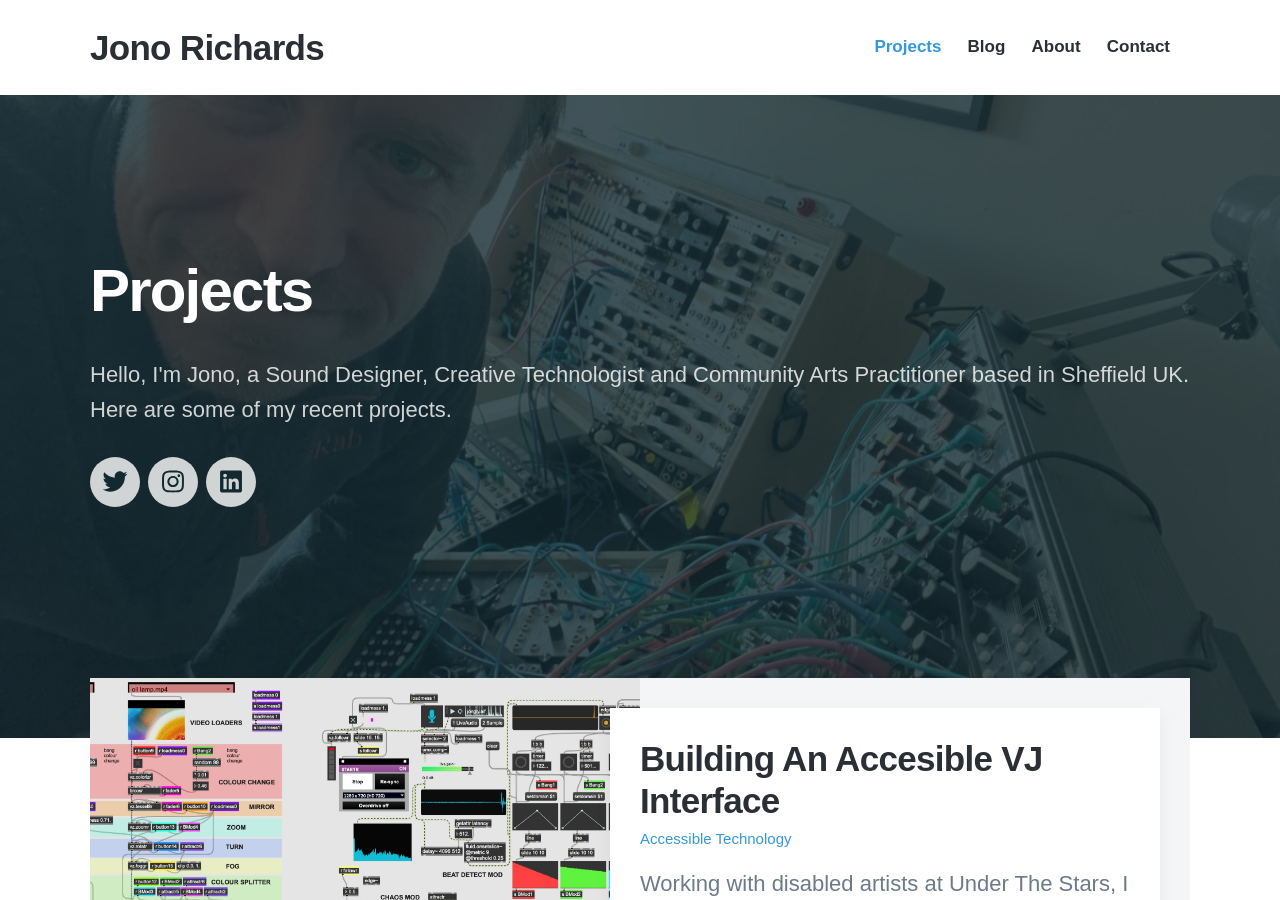
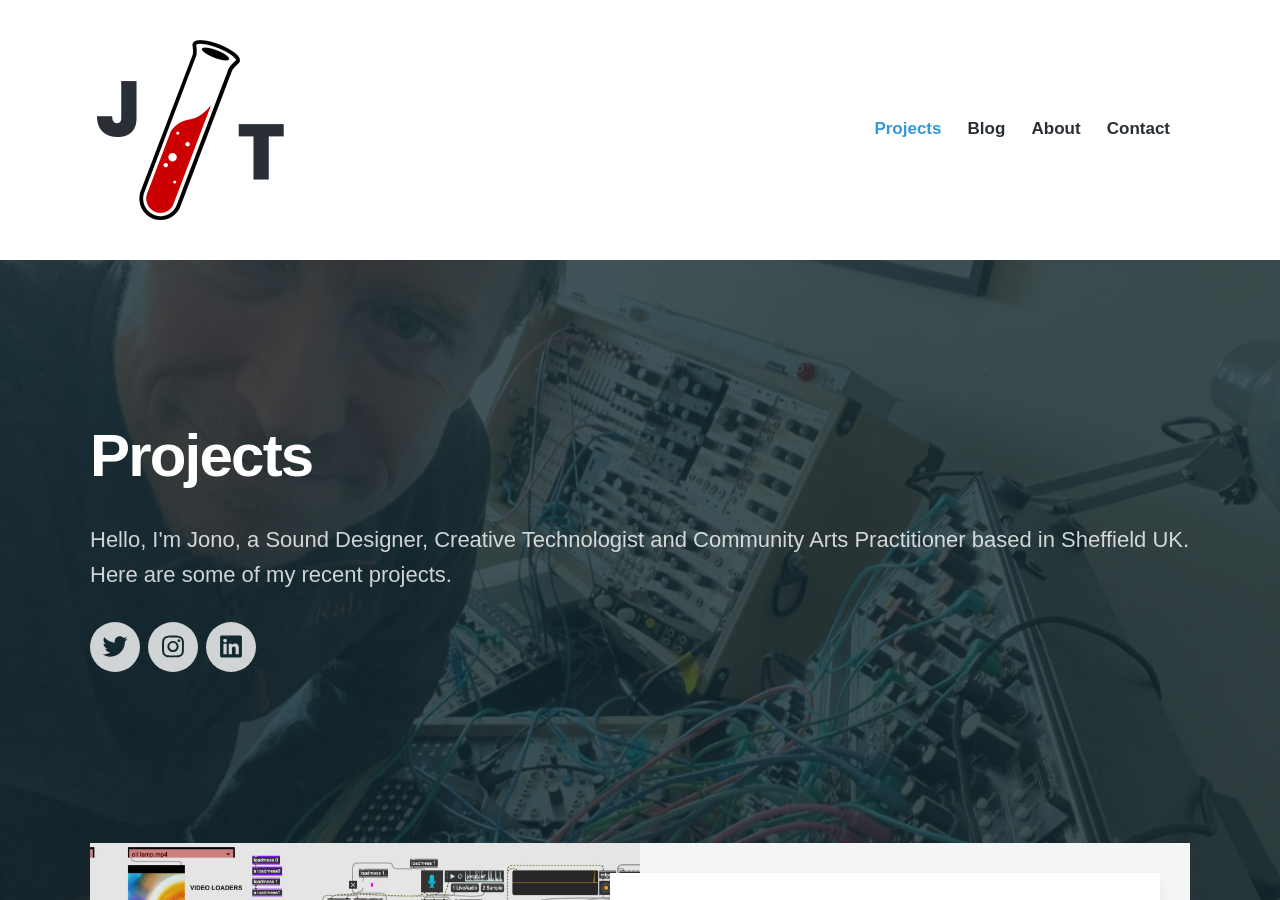
Before and after one commit to jonorichards/jonorichards.github.io, a Jekyll site: the page built from index.html, in a window 1280 px wide and 900 px high. Built offline with Jekyll 4.4.1, drawn with Linux system fonts in a browser that asks for light colours; nearby versions of some CDN libraries; some web fonts are replaced.

Commit message:
Update settings.yml
logo imagee test

```diff
--- a/_data/settings.yml
+++ b/_data/settings.yml
@@ -3,7 +3,7 @@ basic_settings:
   favicon_image: /images/favicon.png
 
 header_settings:
-  logo_image:
+  logo_image: /images/favicon.png
   logo_width: 200
 
 menu_settings:
```
